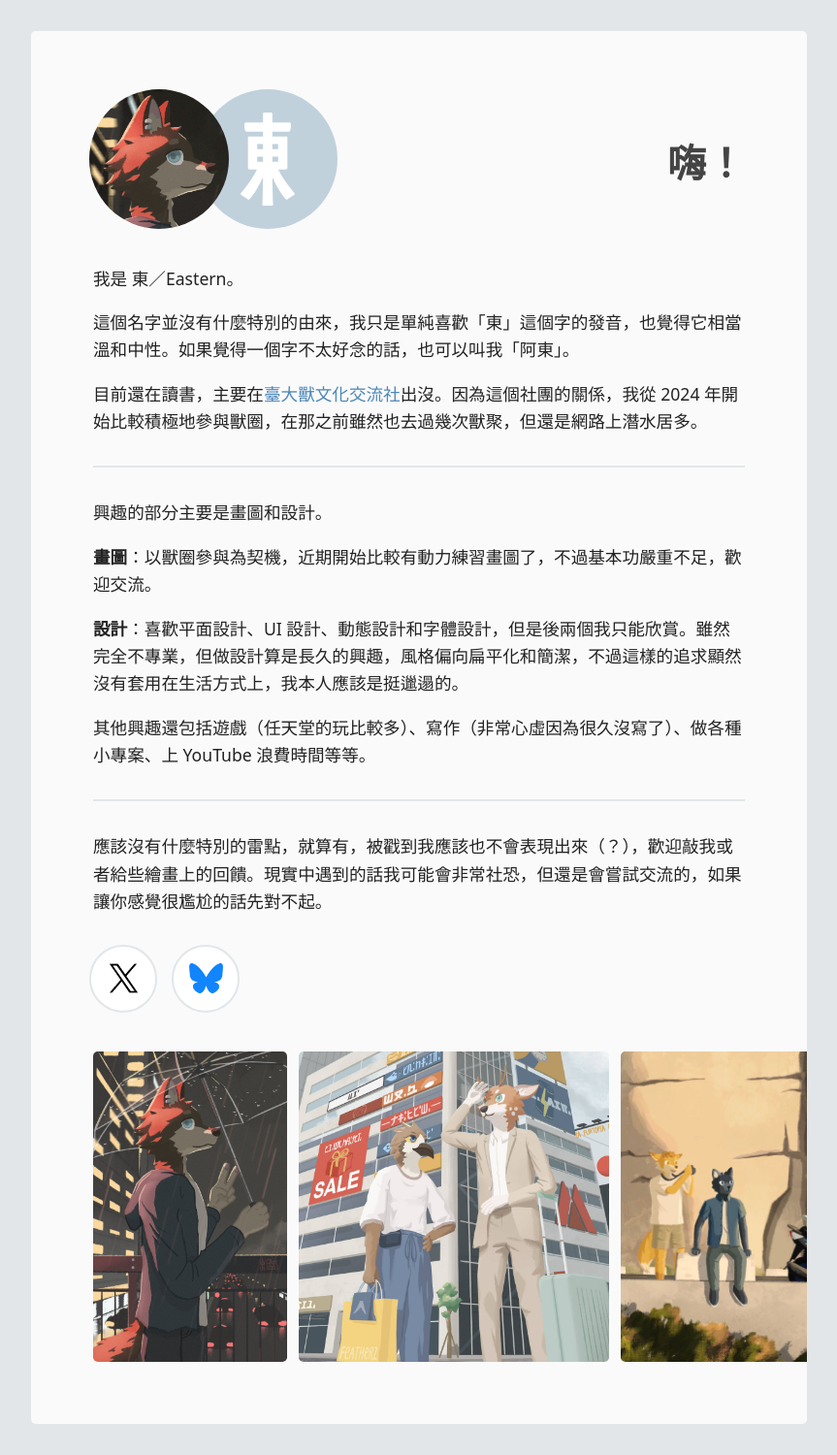
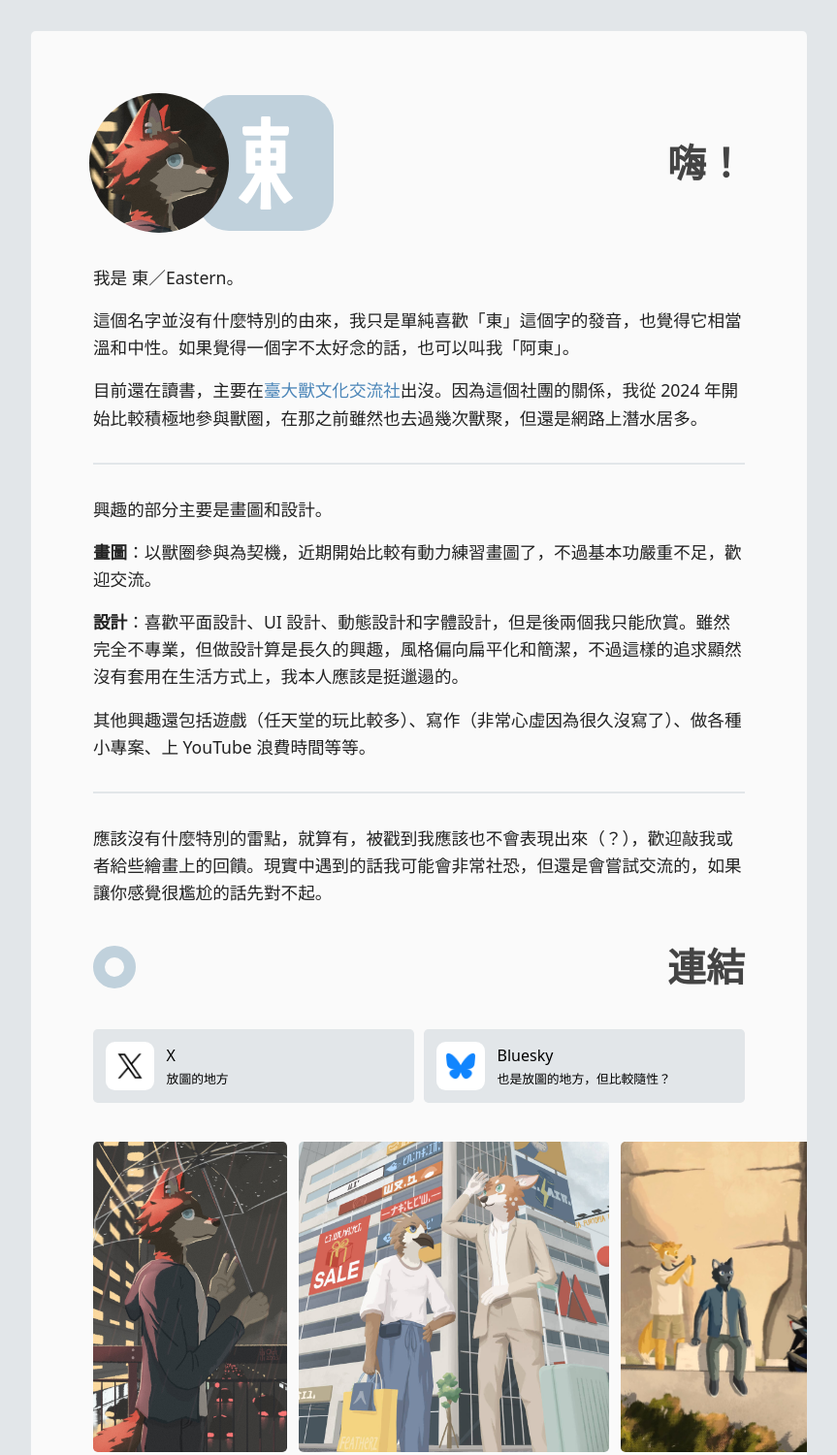
Before and after one commit to EasternOwo/easternowo.github.io, a plain HTML site: page index.html in a window 1280 px wide. Shown: the top 1500 px of the page at 97% size, without its empty margins (208-1071 px from the left). Drawn offline with Linux system fonts and the light colour scheme.

Commit message:
Update the appearance of links

```diff
--- a/index.html
+++ b/index.html
@@ -15,16 +15,16 @@
   <main>
     <div class="sheet">
       <div class="title-group">
-        <div class="profile" style="transform: translate(-4px, -4px);">
-          <img src="images/profile.jpg" alt="Profile image" class="profile-circle">
-          <div class="profile-circle" style="background-color: #C0D1DC; margin-left: -2em; z-index: 99;">
+        <div class="pfp-and-name" style="margin: 0rem;">
+          <img src="images/profile.jpg" alt="Profile image" class="pfp-circle">
+          <div class="name-circle" style="background-color: #C0D1DC; margin-left: -2em; z-index: 99;">
             <img src="images/textmark.svg" class="wordmark"/>
           </div>
         </div>
         <h1 class="invisible-on-mobile">嗨！</h1>
       </div>
 
-      <div style="height: 15px;"></div>
+      <!-- <div style="height: 15px;"></div> -->
 
       <p>我是 東／Eastern。</p>
       <p>這個名字並沒有什麼特別的由來，我只是單純喜歡「東」這個字的發音，也覺得它相當溫和中性。如果覺得一個字不太好念的話，也可以叫我「阿東」。</p>
@@ -43,14 +43,33 @@
 
       <div style="height: 15px;"></div>
 
-      <div class="social-link-list" style="transform: translate(-4px, 0px);">
-        <a class="social-link" href="https://x.com/easternowo" data-link-title="X">
-          <img src="images/logo_x.png" class="social-link-icon">
+      <div class="title-group">
+        <div class="title-circle"></div>
+        <h1>連結</h1>
+      </div>
+
+      <div class="link-list">
+        <a class="link" href="https://x.com/easternowo">
+          <div class="link-icon">
+            <img src="images/logo_x.png" class="link-icon-image">
+          </div>
+
+          <div style="display: flex; flex-direction: column;">
+            <span style="font-size: 1rem; color: #000;">X</span>
+            <span style="font-size: 0.8rem; color: #000;">放圖的地方</span>
+          </div>
         </a>
-        <a class="social-link" href="https://bsky.app/profile/easternowo.bsky.social" data-link-title="Bluesky">
-          <img src="images/logo_bluesky.png" class="social-link-icon">
+
+        <a class="link" href="https://bsky.app/profile/easternowo.bsky.social">
+          <div class="link-icon">
+            <img src="images/logo_bluesky.png" class="link-icon-image">
+          </div>
+
+          <div style="display: flex; flex-direction: column;">
+            <span style="font-size: 1rem; color: #000;">Bluesky</span>
+            <span style="font-size: 0.8rem; color: #000;">也是放圖的地方，但比較隨性？</span>
+          </div>
         </a>
-        <p id="social-link-title"></p>
       </div>
 
       <div style="height: 40px;"></div>
@@ -65,6 +84,7 @@
       </div>
 
       <div class="dummy"></div>
+
     </div>
 
     <div class="sheet">
@@ -73,7 +93,7 @@
         <h1>設定</h1>
       </div>
 
-      <div style="height: 15px;"></div>
+      <!-- <div style="height: 15px;"></div> -->
 
       <img src="../images/ref.jpg" style="box-sizing: border-box; width: 100%; border: 2px solid #E2E6E9; border-radius: 0.3rem;"/>
 
@@ -95,13 +115,37 @@
         <h1>角色</h1>
       </div>
 
-      <div style="height: 15px;"></div>
+      <!-- <div style="height: 15px;"></div> -->
+
+      <!-- <div class="pfp-and-name">
+        <img src="images/characters/pfp_klay.jpg" alt="Profile image" class="pfp-circle">
+        <div class="name-circle" style="background-color: #FFCB63; margin-left: -1em; z-index: 99;">
+            <h1>克雷</h1>
+            <h1 style="margin-top: -0.4em;">KLAY</h1>
+        </div>
+      </div>
+
+      <div class="pfp-and-name">
+        <img src="images/characters/pfp_alvin.jpg" alt="Profile image" class="pfp-circle">
+        <div class="name-circle" style="background-color: #4c80a2; margin-left: -1em; z-index: 99;">
+            <h1>艾爾文</h1>
+            <h1 style="margin-top: -0.4em;">ALVIN</h1>
+        </div>
+      </div>
+
+      <div class="pfp-and-name">
+        <img src="images/characters/pfp_ven.jpg" alt="Profile image" class="pfp-circle">
+        <div class="name-circle" style="background-color: #95A8A1; margin-left: -1em; z-index: 99;">
+            <h1>凡恩</h1>
+            <h1 style="margin-top: -0.4em;">VEN</h1>
+        </div>
+      </div> -->
 
       <p>關於我的 OC 們。施工中 🚧</p>
 
       <footer>
       © 2025 東 Eastern
-    </footer>
+      </footer>
     </div>
   </main>
 
--- a/script.js
+++ b/script.js
@@ -1,12 +1,17 @@
-const links = document.querySelectorAll('.social-link');
-const title = document.getElementById('social-link-title');
+// const links = document.querySelectorAll('.social-link');
+// const title = document.getElementById('social-link-title');
 
-links.forEach(link => {
-    link.addEventListener('mouseenter', () => {
-        title.textContent = link.getAttribute('data-link-title');
-    });
+// links.forEach(link => {
+//     link.addEventListener('mouseenter', () => {
+//         title.textContent = link.getAttribute('data-link-title');
+//     });
 
-    link.addEventListener('mouseleave', () => {
-        title.textContent = '';
-    });
-});
+//     link.addEventListener('mouseleave', () => {
+//         title.textContent = '';
+//     });
+// });
+
+const footnote = document.querySelector('footer');
+const year = new Date().getFullYear();
+
+footnote.textContent = `© ${year} 東`
--- a/styles.css
+++ b/styles.css
@@ -18,21 +18,43 @@ body {
     border-radius: 0.3rem;
 }
 
-.profile {
+.pfp-and-name {
+    margin-bottom: 2rem;
     display: flex;
+    align-items: center;
     font-size: 16px;
+    transform: translate(-4px, 0px);
 }
 
-.profile-circle {
+.pfp-circle {
     height: 9em;
     width: 9em;
-    min-width: 9em;
     border-radius: 50%;
     z-index: 100;
 
     display: flex;
     align-items: center;
     justify-content: center;
+    flex-direction: column;
+}
+
+.name-circle {
+    box-sizing: border-box;
+    height:  8.75em;
+    min-width: 8.75em;
+    border-radius: 2em;
+    z-index: 100;
+    padding: 0em 1.75em;
+
+    display: flex;
+    align-items: center;
+    justify-content: center;
+    flex-direction: column;
+    flex-shrink: 0;
+}
+
+.name-circle > h1 {
+    color: #ffffff;
 }
 
 .wordmark {
@@ -41,6 +63,7 @@ body {
 
 p {
     font-size: 1.1rem;
+    margin-top: 1rem;
     margin-bottom: 1rem;
 }
 
@@ -65,42 +88,48 @@ hr {
     border-width: 0;
 }
 
-.social-link-list {
+.link-list {
+    display: grid;
+    grid-template-columns: 1fr 1fr;
+    column-gap: 10px;
+    row-gap: 10px;
+}
+
+.link {
+    /* border: 2px solid #d1d5d8; */
+    border-radius: 0.3rem;
+    padding: 0.8rem;
+
     display: flex;
     align-items: center;
-    flex-wrap: wrap;
-    gap: 15px;
+    gap: 0.8rem;
+
+    background: #E2E6E9;
+
+    transition: 0.3s;
 }
 
-.social-link {
-    width: 70px;
-    height: 70px;
-
-    color: #000000;
-    text-decoration: none;
-
-    box-sizing: border-box;
-    border-radius: 50%;
-
-    background-color: #ffffff;
-    border: 2px solid #E2E6E9;
-
-    transition: 0.3s;
+.link-icon {
+    border-radius: 0.6rem;
+    padding: 10px;
+    width: 30px;
+    height: 30px;
+    background: #ffffff;
+    overflow: visible;
 
     display: flex;
     align-items: center;
     justify-content: center;
 }
 
-.social-link:hover {
-    background-color: #eeeeee;
-    border: 2px solid #d1d5d8;
-    transform: scale(1.05);
+.link-icon-image {
+    width: 30px;
+    height: 30px;
 }
 
-.social-link-icon {
-    width: 35px;
-    height: 35px;
+.link:hover {
+    filter: brightness(90%);
+    text-decoration: none;
 }
 
 .dummy {
@@ -143,7 +172,7 @@ hr {
     align-items: center;
     justify-content: space-between;
     font-size: 16px;
-    gap: 0.5em;
+    margin-bottom: 2rem;
 }
 
 .title-circle {
@@ -164,7 +193,9 @@ h1 {
 
     margin: 0rem;
     color: #444444;
+}
 
+.title-group > h1 {
     transform: translate(0em, -0.04em);
 }
 
@@ -174,7 +205,7 @@ h1 {
         padding: 2.5rem 2rem;
     }
 
-    .profile {
+    .pfp-and-name {
         /* To change the size of profile circles */
         font-size: 14px;
     }
@@ -182,6 +213,10 @@ h1 {
     .title-group {
         /* To change the size of profile circles */
         font-size: 14px;
+    }
+
+    .link-list {
+        grid-template-columns: 1fr;
     }
 
     .scroll-container {
```
Also changed, not shown: images/characters/pfp_alvin.jpg (added), images/characters/pfp_klay.jpg (added), images/characters/pfp_ven.jpg (added).
